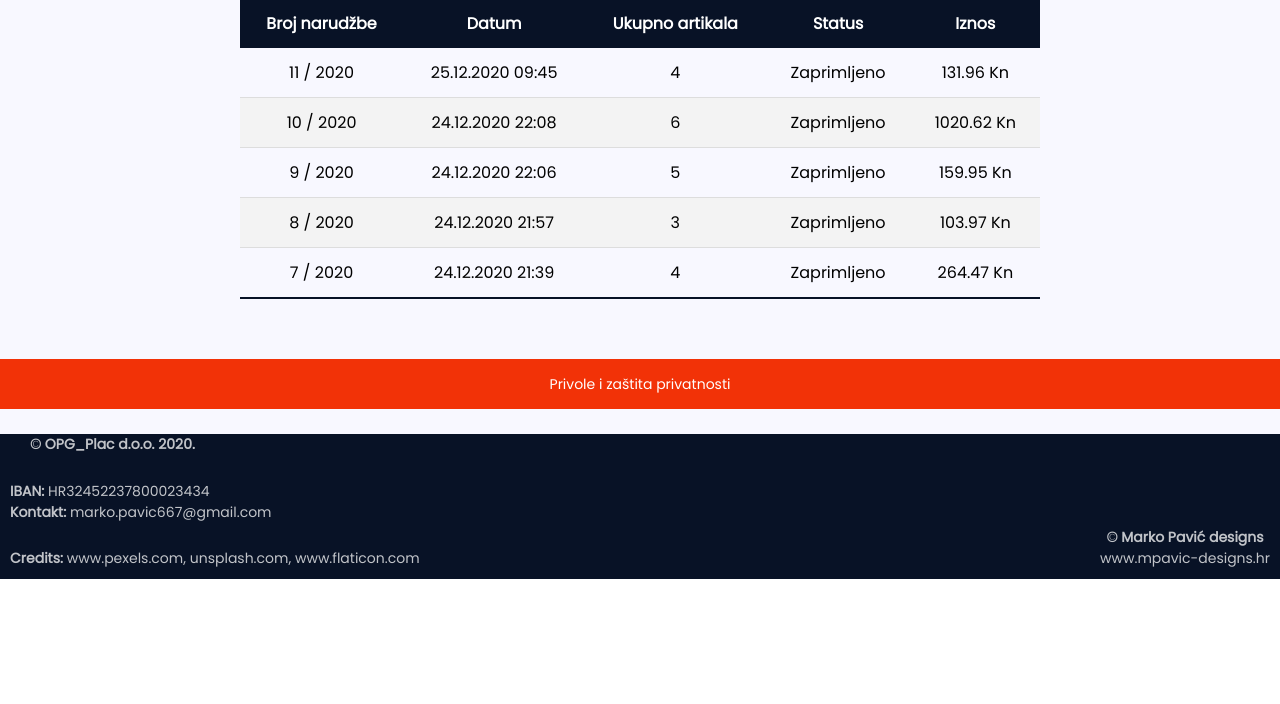
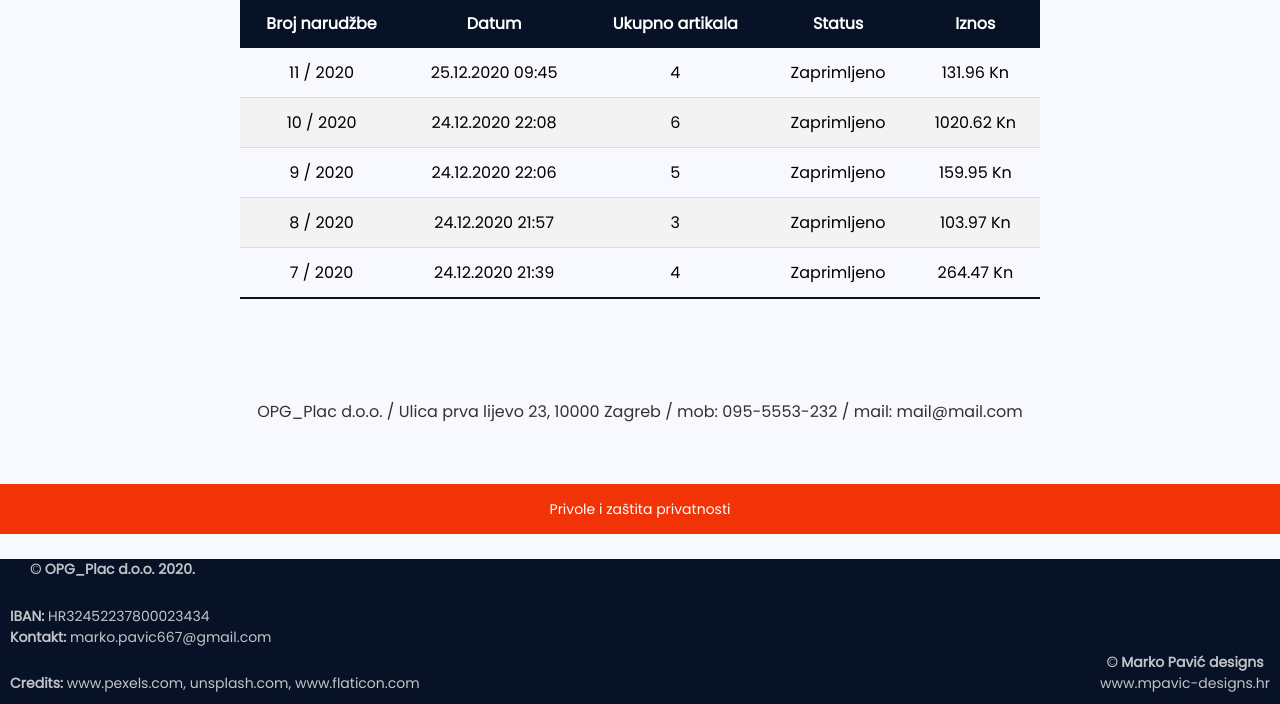
Before and after one commit to MarkoPavich/OPG_Plac, a Django app: page /pregled_narudzbi in a window 1280 px wide. Shown: the part 229-933 px from the top of the page. Before the commit the page ends 808 px from the top, so only its background shows below. Run offline with Django 3.2, Linux system fonts and the light colour scheme; a user stored in the database is signed in; data comes from the database, SQL or seed files in the repository; data that the repository does not hold is empty; some libraries are stand-ins or nearby versions.

Commit message:
feature: create about_info component, apply at the bottom of order_history

```diff
--- /dev/null
+++ b/OPG_Plac/static/about_info_span.css
@@ -0,0 +1,7 @@
+.about-contant-information-span-container{
+	color: rgba(0,0,0,0.8);
+
+	margin-top: 100px;
+
+	text-align: center;
+}
--- /dev/null
+++ b/OPG_Plac/templates/components/about_info_span.html
@@ -0,0 +1,3 @@
+<div class="about-contant-information-span-container">
+    <span>OPG_Plac d.o.o. / Ulica prva lijevo 23, 10000 Zagreb / mob: 095-5553-232 / mail: mail@mail.com</span>
+</div>
--- a/OPG_Plac/templates/components/order_history/order_history.html
+++ b/OPG_Plac/templates/components/order_history/order_history.html
@@ -42,6 +42,7 @@
 
     </div>
 
+    {% include '../about_info_span.html'%}
     {% include '../footer.html' %}
     <script>
         load_navbar_listeners('noscroll');
--- a/OPG_Plac/templates/components/site_frame.html
+++ b/OPG_Plac/templates/components/site_frame.html
@@ -22,6 +22,7 @@
     <link rel="stylesheet" href="{% static 'modal_signup.css' %}">
 
     <link rel="stylesheet" href="{% static 'navbar_utils/user_submenu.css'%}">
+    <link rel="stylesheet" href="{% static 'about_info_span.css' %}">
 
     {% block head %}
     {% endblock %}
```
